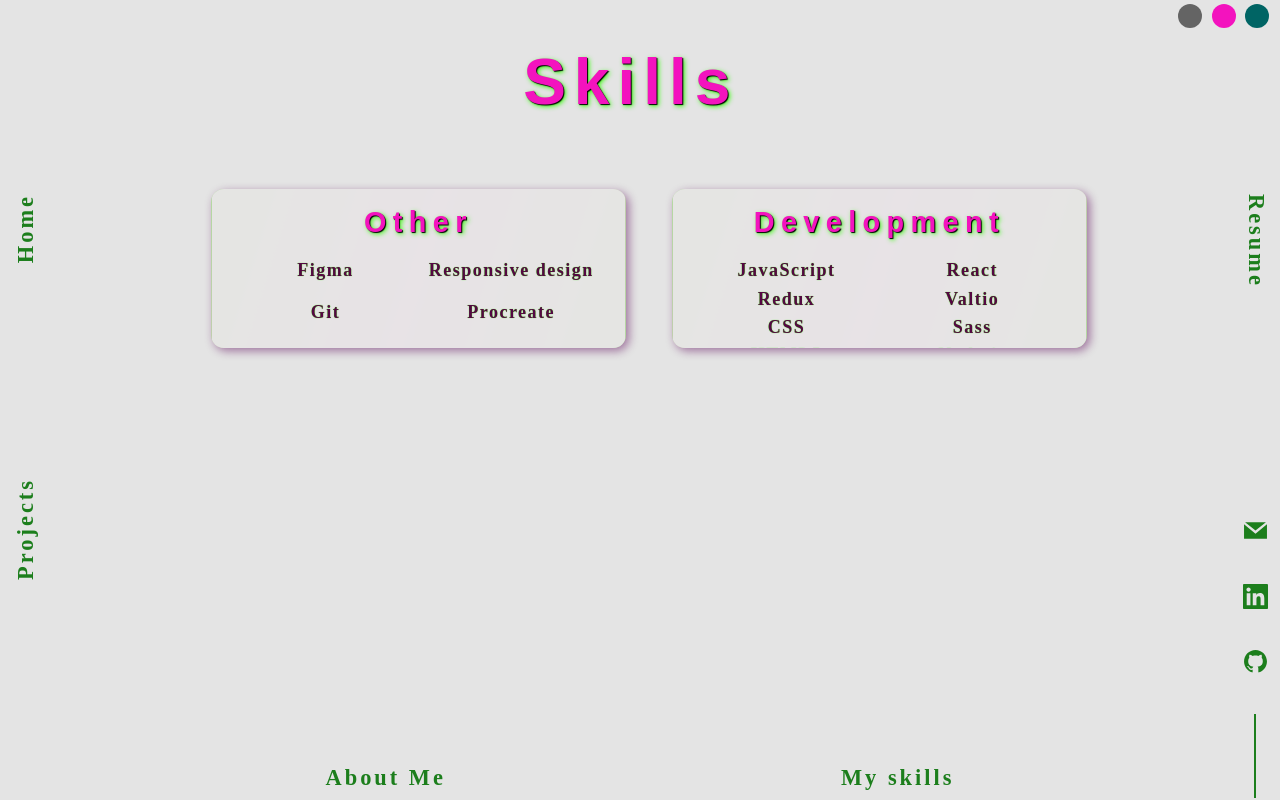
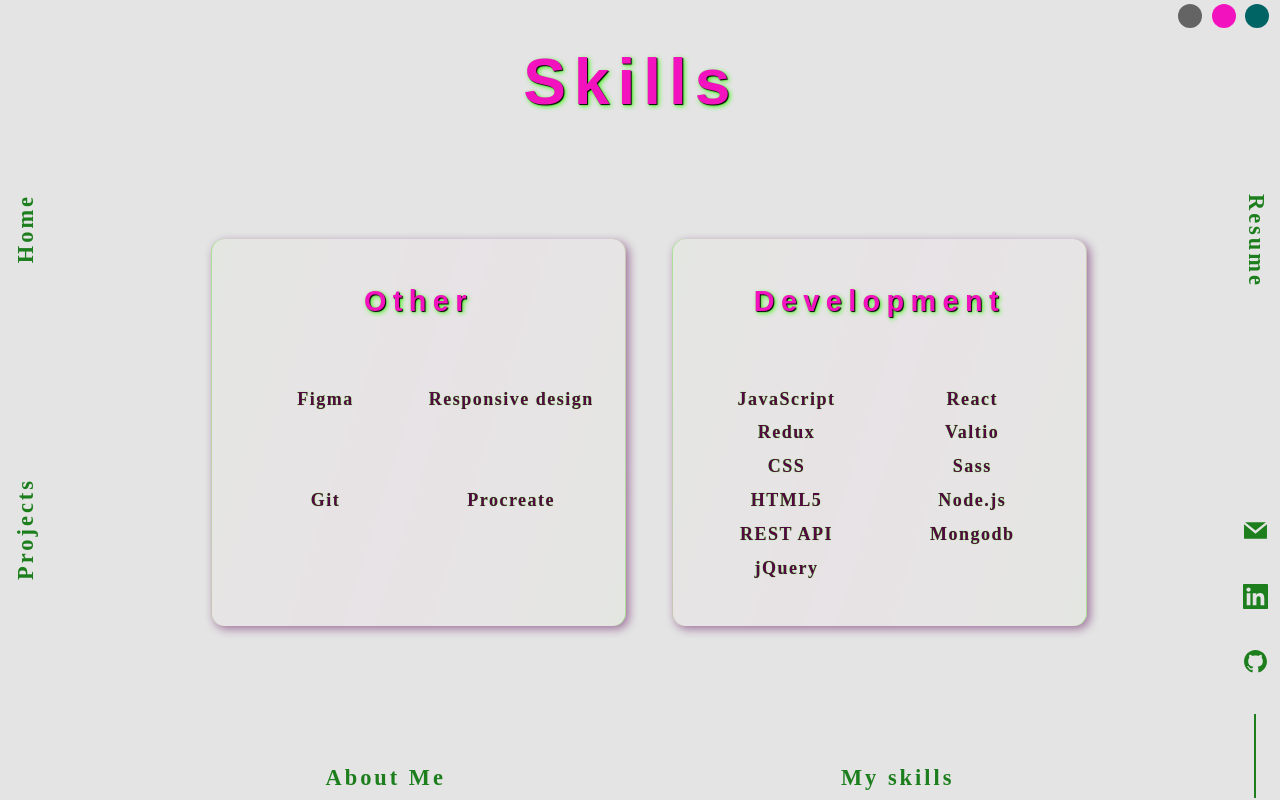
Before and after one commit to Response201/Portfolio, a React (Vite) app: page /skills in a window 1280 px wide. Built offline with nearby package versions, Linux system fonts and the light colour scheme; a web font is replaced by a local one.

Commit message:
Update skills.css

```diff
--- a/src/pages/Skills/skills.css
+++ b/src/pages/Skills/skills.css
@@ -23,7 +23,7 @@
 
 }
 .skills___content {
-  height: 49%;
+  height:100%;
   min-height: fit-content;
   width: 98%;
   display: grid;
@@ -62,11 +62,11 @@
 @media (min-width: 1024px) {
   .skills___content {
     width: 100%;
-    grid-template-columns: repeat(auto-fit, minmax(20%, 1fr));
+    grid-template-columns: repeat(auto-fit, minmax(50%, 1fr));
   }
   .skills___section {
     color: var(--text-secondary);
-    height: 50%;
+    height: 60%;
     width: 90%;
 
     max-width: 550px;
```
